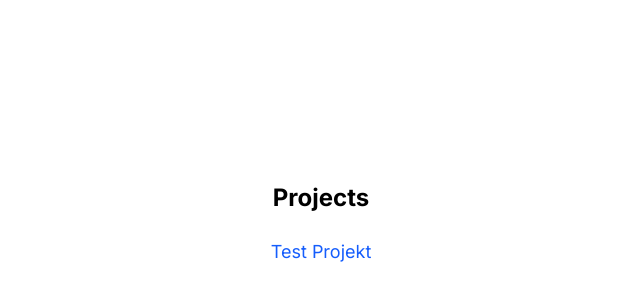
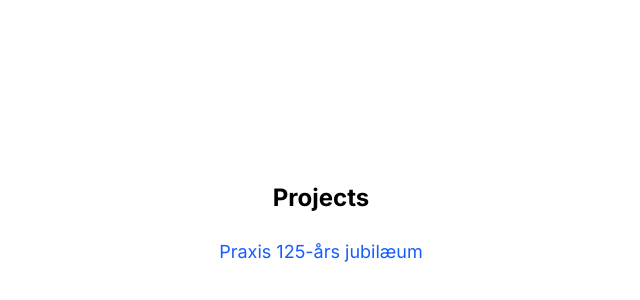
Before and after one commit to Tintdk/tint.dk, a Next.js app: page / in a window 1280 px wide. Shown: the part 176-476 px from the top of the page, without its empty margins (319-959 px from the left). Built offline with nearby package versions, Linux system fonts and the light colour scheme.

Commit message:
Update projects.js

```diff
--- a/src/data/projects.js
+++ b/src/data/projects.js
@@ -1,6 +1,6 @@
 export const projects = {
   "test-projekt": {
-    title: "Test Projekt",
+    title: "Praxis 125-års jubilæum",
     description: "Lorem ipsum dolor sit amet, consectetur adipiscing elit, sed do eiusmod tempor incididunt ut labore et dolore magna aliqua. Ut enim ad minim veniam, quis nostrud exercitation ullamco laboris nisi ut aliquip ex ea commodo consequat. Duis aute irure dolor in reprehenderit in voluptate velit esse cillum dolore eu fugiat nulla pariatur. Excepteur sint occaecat cupidatat non proident, sunt in culpa qui officia deserunt mollit anim id est laborum.",
     client: "Ipsum Lorem",
     topic: "Sit amet",
```
